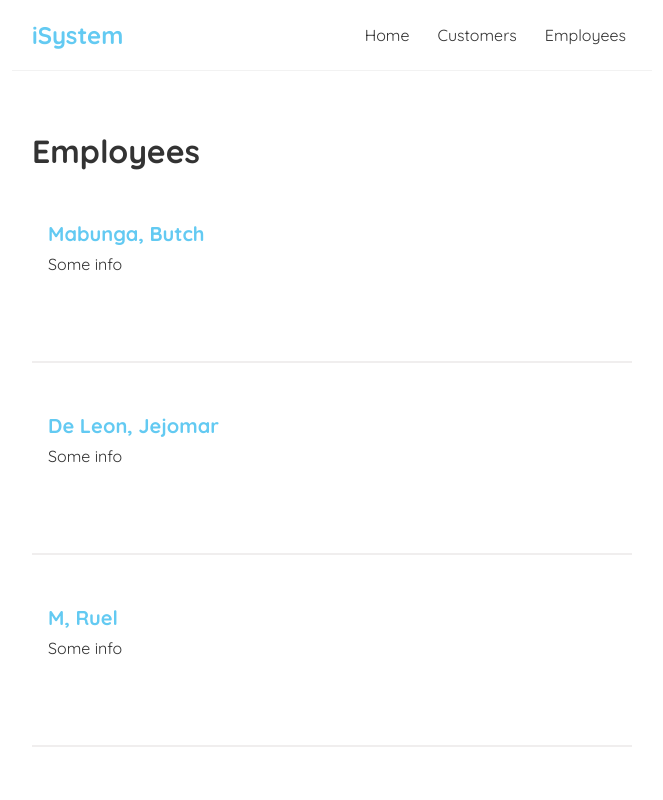
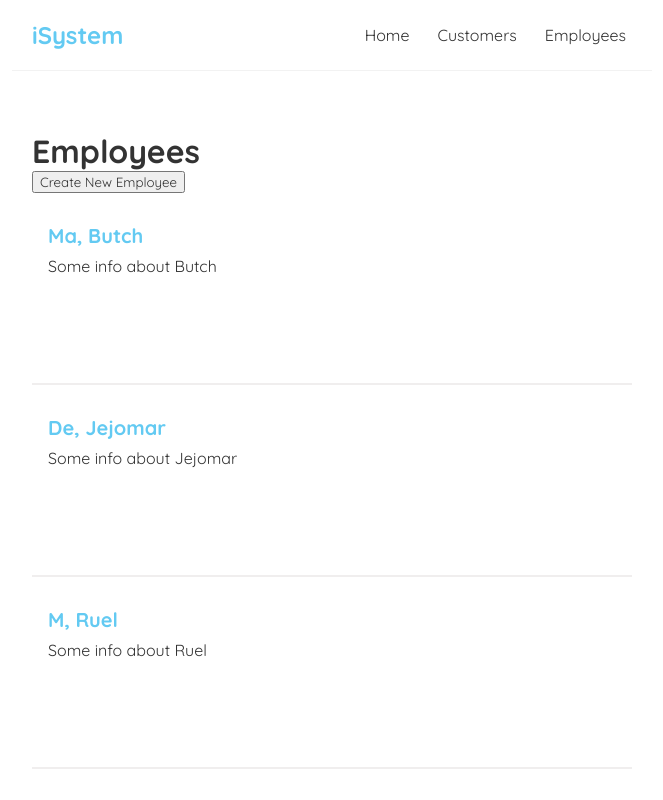
Before and after one commit to mivienrosario/iSystem-Water-Refilling-Station, a React (Create React App) app: page /employees in a window 1280 px wide. Shown: the top 800 px of the page, without its empty margins (308-971 px from the left). Built offline with nearby package versions, Linux system fonts and the light colour scheme; data requests are answered from the project's data file.

Commit message:
created employee route
//todo
- toggle emp list when creating new emp
- cust comp

```diff
--- a/data/db.json
+++ b/data/db.json
@@ -2,12 +2,12 @@
      "employees": [
           {
                "first": "Butch",
-               "last": "Mabunga",
+               "last": "Ma",
                "id": 1
           },
           {
                "first": "Jejomar",
-               "last": "De Leon",
+               "last": "De",
                "id": 2
           },
           {
@@ -17,7 +17,7 @@
           },
           {
                "first": "Jonathan",
-               "last": "Jularbal",
+               "last": "Ju",
                "id": 4
           }
      ]
--- a/package.json
+++ b/package.json
@@ -9,6 +9,7 @@
     "@testing-library/user-event": "^12.8.3",
     "react": "^17.0.2",
     "react-dom": "^17.0.2",
+    "react-router-dom": "^5.2.0",
     "react-scripts": "4.0.3",
     "web-vitals": "^1.1.2"
   },
--- a/src/App.js
+++ b/src/App.js
@@ -1,15 +1,21 @@
 import Navbar from './components/Navbar';
 import Home from './components/Home';
-
+import Employees from './components/Employees';
+import { BrowserRouter as Router, Route, Switch } from 'react-router-dom';
 
 function App() {
   return (
-    <div className="App">
-      <Navbar />
-      <div className="content">
-        <Home />
+    <Router>
+      <div className="App">
+        <Navbar />
+        <div className="content">
+          <Switch>
+            <Route path="/" component={Home} exact />
+            <Route path="/employees" component={Employees} />
+          </Switch>
+        </div>
       </div>
-    </div>
+    </Router>
   );
 }
 
--- /dev/null
+++ b/src/components/Create.js
@@ -0,0 +1,9 @@
+const Create = () => {
+     return (
+          <div className="create">
+               <h2>Add a new Employee</h2>
+          </div>
+     );
+};
+
+export default Create;
--- a/src/components/EmployeeList.js
+++ b/src/components/EmployeeList.js
@@ -1,12 +1,14 @@
+
+
 const EmployeeList = ({ employees, first, last }) => {
      return (
           <div className="emp-list">
-               <h1>Employees</h1>
+
+
                {employees.map((emp) => (
                     <div className="emp-preview" key={emp.id}>
-                         <img></img>
                          <h2>{emp.last}, {emp.first}</h2>
-                         <p>Some info</p>
+                         <p>Some info about {emp.first}</p>
                     </div>
                ))}
           </div>
--- /dev/null
+++ b/src/components/Employees.js
@@ -0,0 +1,34 @@
+import EmployeeList from "./EmployeeList";
+import {
+     Route,
+     Link,
+     Switch,
+     useRouteMatch } from "react-router-dom";
+import useFetch from "./useFetch";
+import Create from "./Create";
+import { useState } from "react";
+
+const Employees = () => {
+     const title = 'Employees';
+
+     const { data: employees, isPending, error } = useFetch('http://localhost:8000/employees');
+     const { url } = useRouteMatch();
+     const [showList, setShowList] = useState(true);
+
+     const onCreate = () => {
+          setShowList(false);
+     }
+
+
+     return (
+          <div className="home">
+               <h1>{ title }</h1>
+               <button onClick={onCreate}>Create New Employee</button>
+               { employees && <EmployeeList employees={employees} /> }
+
+          </div>
+
+      );
+};
+
+export default Employees;
--- a/src/components/Home.js
+++ b/src/components/Home.js
@@ -1,28 +1,10 @@
-import { useState, useEffect } from "react";
-import EmployeeList from "./EmployeeList";
-
+import Create from "./Create";
 
 const Home = () => {
+     return (
+          <Create />
+     );
 
-     const [employees, setEmployees] = useState(null);
-
-     useEffect(() => {
-          fetch('http://localhost:8000/employees')
-               .then(res => {
-                    return res.json();
-               })
-               .then(data => {
-                    console.log(data);
-                    setEmployees(data);
-               });
-     }, []);
-
-     return (
-          <div className="home">
-               {employees && <EmployeeList employees={employees} />}
-
-          </div>
-      );
 }
 
 export default Home;
--- a/src/components/Navbar.js
+++ b/src/components/Navbar.js
@@ -1,11 +1,13 @@
+import { Link } from "react-router-dom";
+
 const Navbar = () => {
      return (
           <nav className="navbar">
                <h1>iSystem</h1>
                <div className="links">
-                    <a href="/">Home</a>
-                    <a href="/customers">Customers</a>
-                    <a href="/employees">Employees</a>
+                    <Link to="/">Home</Link>
+                    <Link to="/customers">Customers</Link>
+                    <Link to="/employees">Employees</Link>
                </div>
           </nav>
      );
--- /dev/null
+++ b/src/components/useFetch.js
@@ -0,0 +1,31 @@
+import { useState, useEffect } from "react";
+
+const useFetch = (url) => {
+     const [data, setData] = useState(null);
+     const [isPending, setIsPending] = useState(true);
+     const [error, setError] = useState(null);
+
+     useEffect(() => {
+          fetch(url)
+               .then(res => {
+                    if (!res.ok) {
+                         throw Error('No data found.');
+                    }
+                    return res.json();
+               })
+               .then(data => {
+                    console.log(data);
+                    setData(data);
+                    setIsPending(false);
+                    setError(null);
+               })
+               .catch(err => {
+                    setIsPending(false);
+                    setError(err.message);
+               });
+     }, [url]);
+
+     return { data, isPending, error }
+}
+
+export default useFetch;
```
Also changed, not shown: 1 other file (tests, documents, lock files or other folders).
